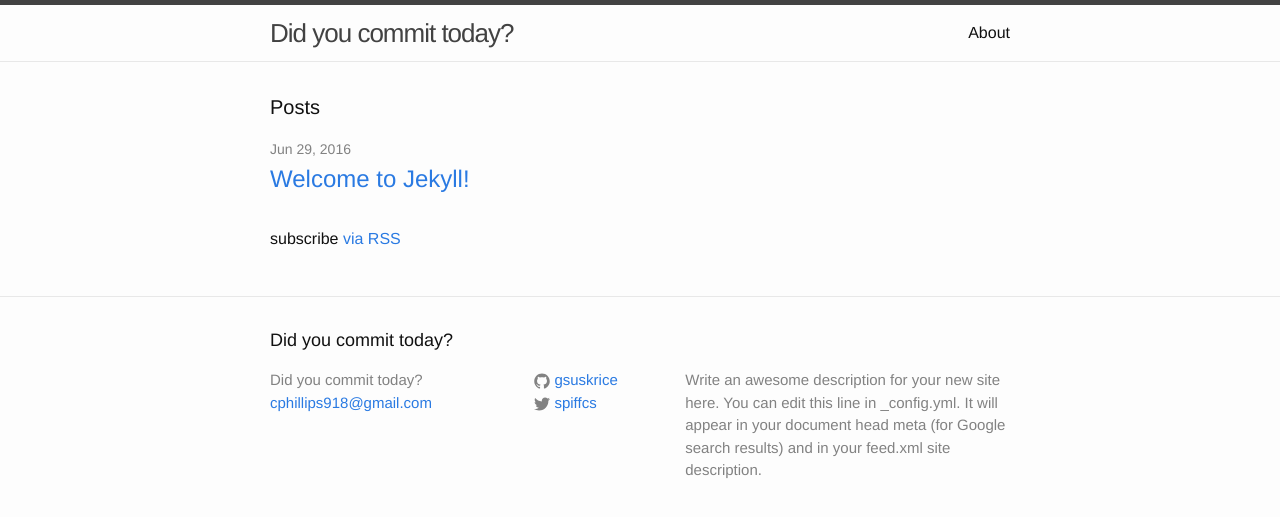
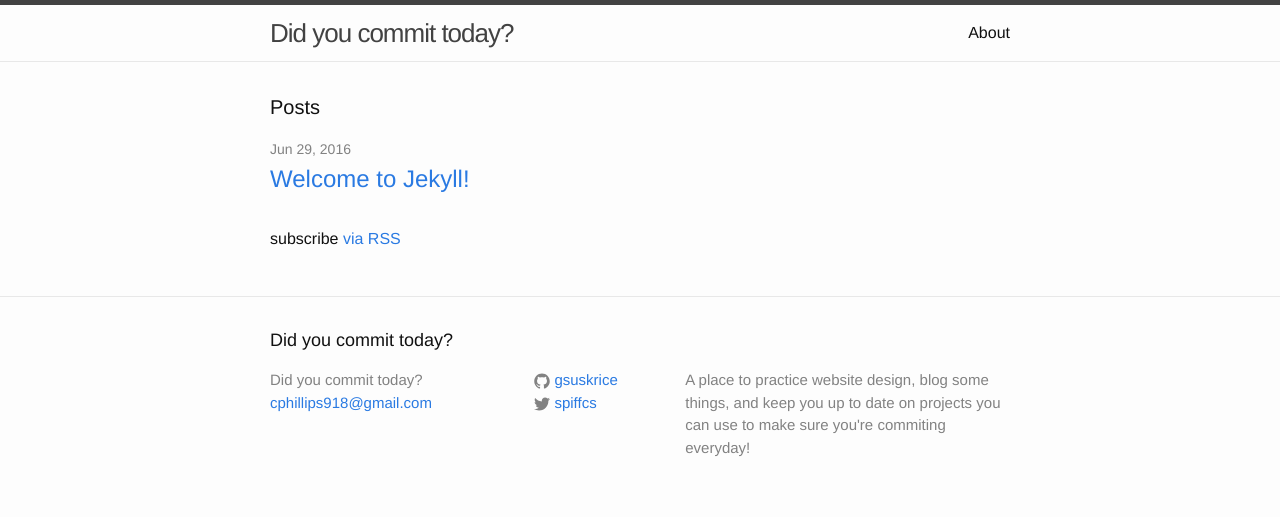
Before and after one commit to nayana487/gsuskrice.github.io, a Jekyll site: the page built from index.html, in a window 1280 px wide. Shown: the top 517 px of the page. Built offline with Jekyll 4.4.1, drawn with Linux system fonts in a browser that asks for light colours.

Commit message:
final config update

```diff
--- a/_config.yml
+++ b/_config.yml
@@ -9,9 +9,7 @@
 title: Did you commit today?
 email: cphillips918@gmail.com
 description: > # this means to ignore newlines until "baseurl:"
-  Write an awesome description for your new site here. You can edit this
-  line in _config.yml. It will appear in your document head meta (for
-  Google search results) and in your feed.xml site description.
+  A place to practice website design, blog some things, and keep you up to date on projects you can use to make sure you're commiting everyday!
 baseurl: "/jekyll"
 url: "http://gsuskrice.github.io"  # the base hostname & protocol for your site
 twitter_username: spiffcs
```
